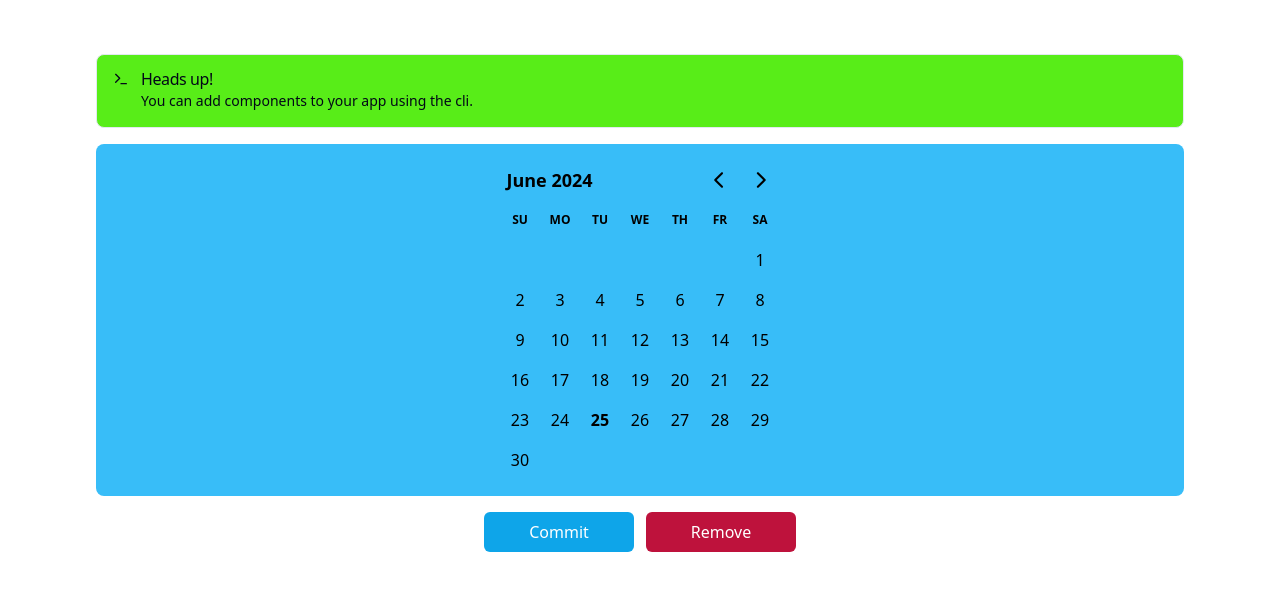
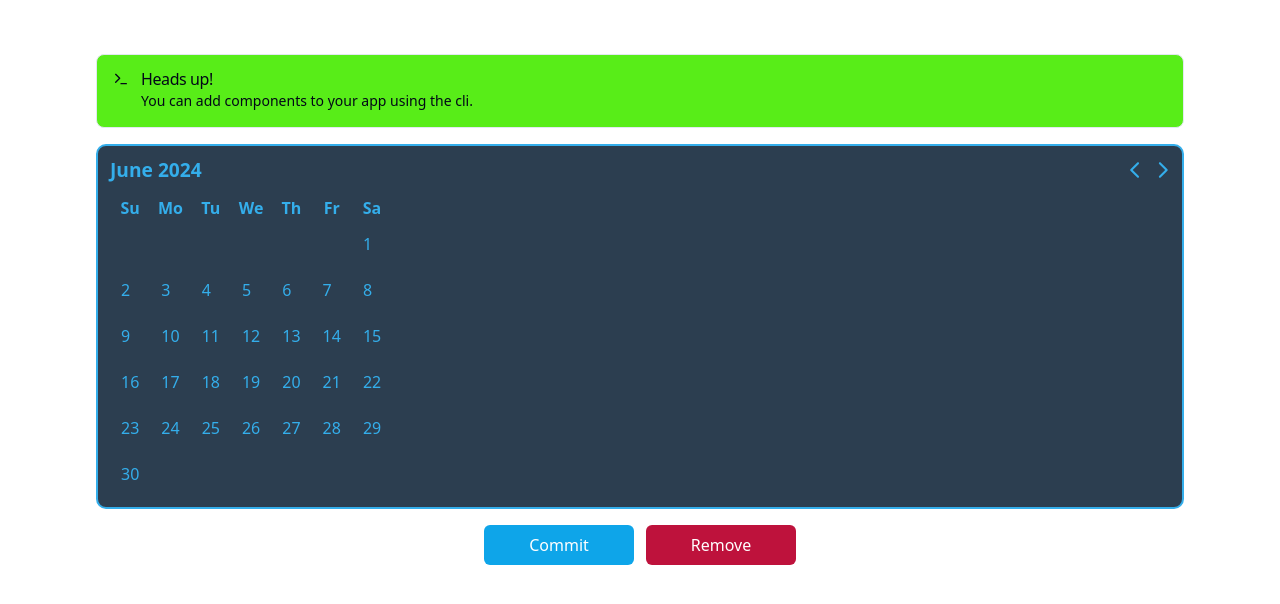
Before and after one commit to Aungheinminn/todos, a Next.js app: page /home/1 in a window 1280 px wide. Shown: the top 604 px of the page. Built offline with nearby package versions, Linux system fonts and the light colour scheme; no server answers.

Commit message:
styling day picker

```diff
--- a/src/app/globals.css
+++ b/src/app/globals.css
@@ -76,8 +76,3 @@
     @apply bg-background text-foreground;
   }
 }
-
-:root {
-  --rdp-accent-color: indigo;
-  --rdp-background-color: gray;
-}
--- a/src/app/home/[slug]/page.tsx
+++ b/src/app/home/[slug]/page.tsx
@@ -6,8 +6,7 @@ import { useQuery } from "react-query";
 import { getCurrentUser } from "@/lib/users.service";
 import { useCurrentUserStore } from "@/lib/userStore";
 import Badge from "@/components/Badge/Badge";
-
-
+import { dayStyle, headStyle, navStyle, headCellStyle, monthStyle } from "@/local_consts/daypicker.styles"
 const Home = ({ params }: { params: { slug: string}}) => {
     const { currentUser, updateCurrentUser } = useCurrentUserStore(state => state)
     useQuery('currentUser', getCurrentUser, {
@@ -38,8 +37,15 @@ const Home = ({ params }: { params: { slug: string}}) => {
         <div className="w-full pt-[50px] text-black flex items-center flex-col">
             <div className="mt-1" />
             <Badge title="Heads up!" desc="You can add components to your app using the cli." />
-            <div className="w-[85%] flex items-center justify-center bg-[#38bdf8] my-4 rounded-lg">
+            <div className="w-[85%] [&>div]:w-full flex items-center justify-center my-4 rounded-lg">
                 <DayPicker
+                    styles={{
+                        day: dayStyle,
+                        caption: headStyle,
+                        nav: navStyle,
+                        head_cell: headCellStyle,
+                        month: monthStyle,
+                    }}
                     mode="multiple"
                     selected={selectedDates}
                 />
--- a/src/app/layout.tsx
+++ b/src/app/layout.tsx
@@ -6,7 +6,6 @@ import { MobileNavbar, WebNavbar } from "@/components/Navbar/Navbar";
 import Bottombar from "@/components/Bottombar/Bottombar";
 import TopicsCommand from "@/components/TopicsCommand/TopicCommand";
 import Wrapper from "@/components/Wrapper/Wrapper";
-import "react-day-picker/dist/style.css";
 
 import { QueryClient, QueryClientProvider, useQuery } from 'react-query'
 
@@ -22,13 +21,14 @@ export default function RootLayout({
 
   return (
     <html lang="en">
-      <QueryClientProvider client={queryClient}>
-        <body className="w-full text-white min-h-screen" suppressHydrationWarning={false}>
+      <body className="w-full text-white min-h-screen" suppressHydrationWarning={false}>
+        <QueryClientProvider client={queryClient}>
           <Wrapper>
             {children}
           </Wrapper>
-        </body>
-      </QueryClientProvider>
+        </QueryClientProvider>
+
+      </body>
 
     </html>
   );
--- a/src/app/page.tsx
+++ b/src/app/page.tsx
@@ -1,6 +1,5 @@
 "use client"
 import { redirect } from "next/navigation";
-
 
 export default function Page() {
   const a = "a"
--- /dev/null
+++ b/src/local_consts/daypicker.styles.ts
@@ -0,0 +1,30 @@
+export const dayStyle = {
+    fontWeight: "normal",
+    margin: "10px",
+    color: "#34aeeb"
+};
+export const headStyle = {
+    display: "flex",
+    justifyContent: "space-between",
+    fontSize: "1.2rem",
+    fontWeight: "bold",
+    margin: "0 0 10px 0",
+    color: "#34aeeb",
+}
+export const navStyle = {
+    display: "flex",
+    justifyContent: "space-between",
+    alignItem: "center",
+    gap: "0 10px",
+    color: "#34aeeb"
+}
+export const headCellStyle = {
+    color: "#34aeeb"
+}
+export const monthStyle = {
+    width: "auto",
+    background: "#2C3E50",
+    border: "2px solid #34aeeb",
+    borderRadius: "10px",
+    padding: "10px 12px"
+}
```
